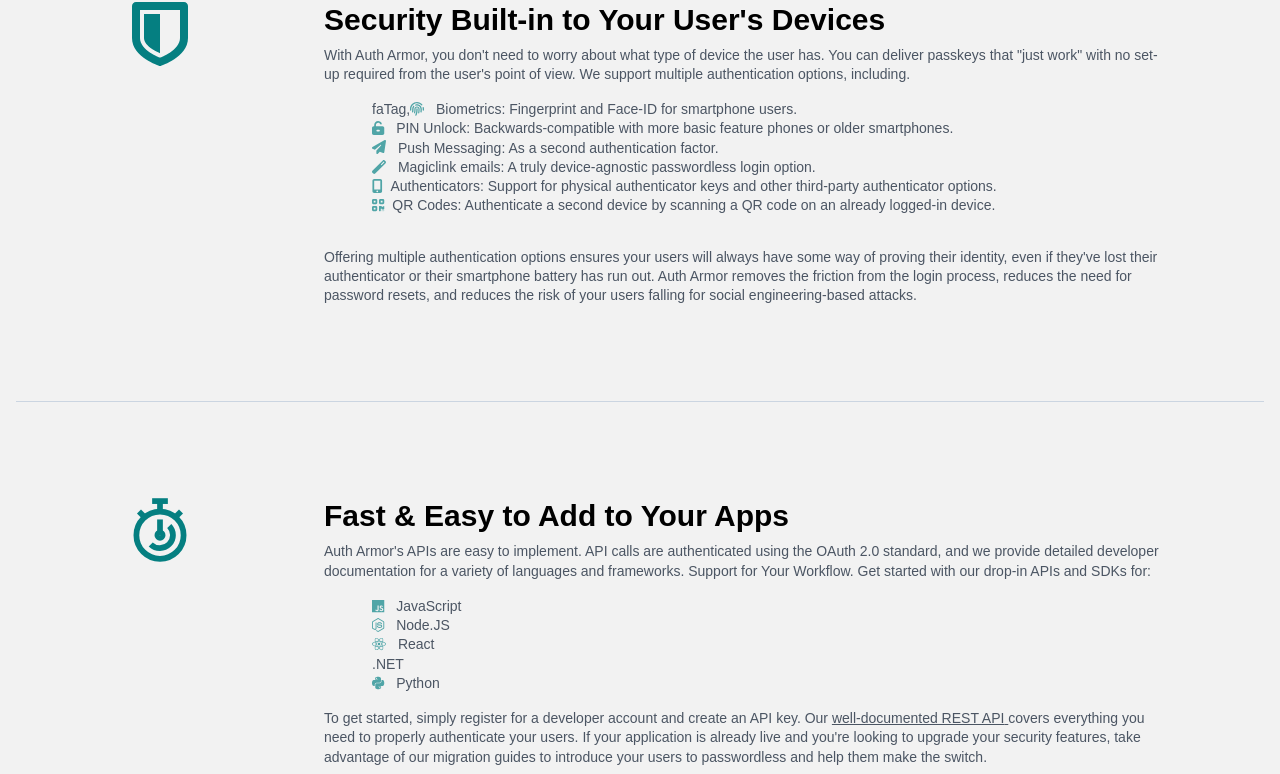
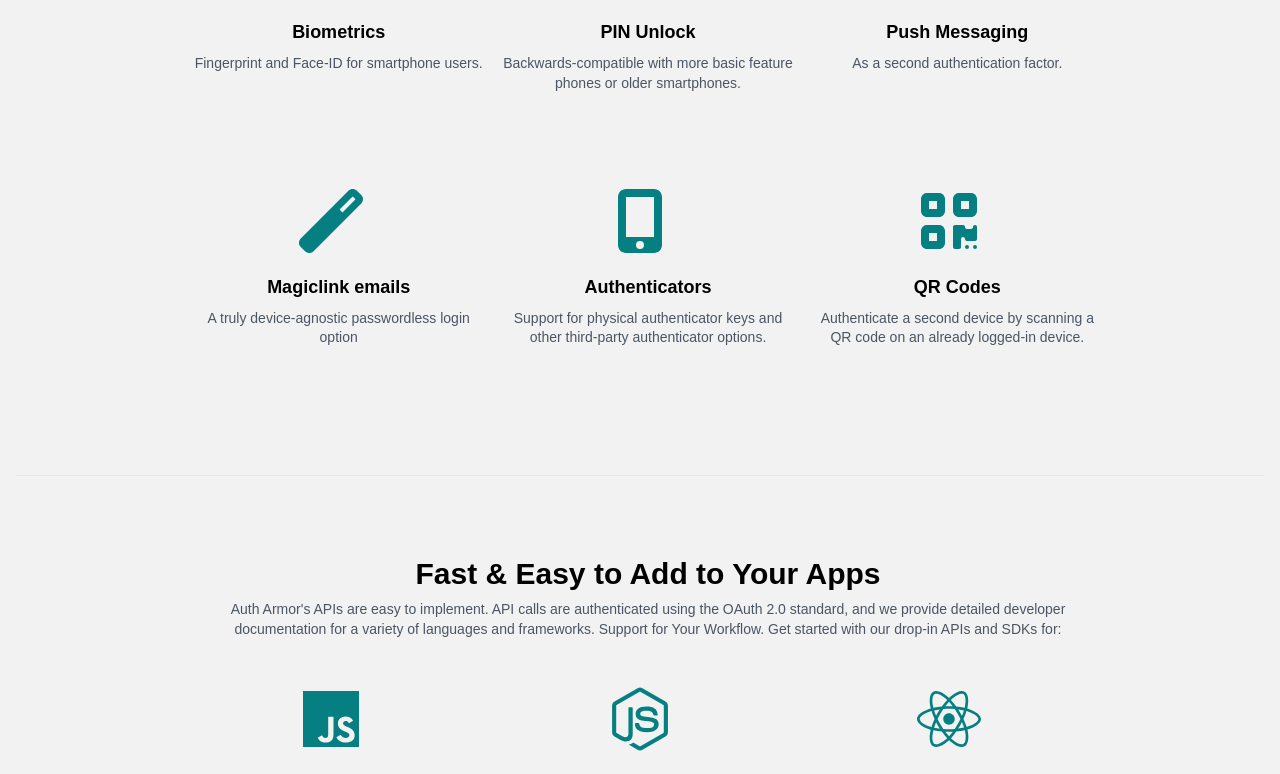
Before and after one commit to kipruto/autharmor, a Next.js app: page / in a window 1280 px wide. Shown: the part 5926-6700 px from the top of the page. Built offline with nearby package versions, Linux system fonts and the light colour scheme; no server answers; a web font is replaced by a local one.

Commit message:
iconsfixed2

```diff
--- a/package.json
+++ b/package.json
@@ -23,7 +23,7 @@
   },
   "devDependencies": {
     "@types/node": "^20",
-    "@types/react": "^18",
+    "@types/react": "^18.2.63",
     "@types/react-dom": "^18",
     "autoprefixer": "^10.0.1",
     "eslint": "^8",
--- a/src/components/why-choose-us/constants.tsx
+++ b/src/components/why-choose-us/constants.tsx
@@ -69,122 +69,119 @@
       "We're passionate about security and want to make our tools accessible to as many people as possible. That's why we offer tiered pricing with special offers for startups and non-profits. Whether your app has hundreds of monthly active users, or millions, we have a package that will suit your needs.",
   },
 
-  {
-    title: "Security Built-in to Your User's Devices",
-    icon: <ShieldIcon />,
-    description: (
-      <>
-        With Auth Armor, you don't need to worry about what type of device the
-        user has. You can deliver passkeys that "just work" with no set-up
-        required from the user's point of view. We support multiple
-        authentication options, including.
-        <ul className="mt-4 pl-12 list-none">
-          <li>
-            {" "}
-            faTag,
-            <FontAwesomeIcon
-              icon={faFingerprint}
-              className="text-primary-200 mr-2"
-            />{" "}
-            Biometrics: Fingerprint and Face-ID for smartphone users.
-          </li>
-          <li>
-            <FontAwesomeIcon
-              icon={faUnlockAlt}
-              className="text-primary-200 mr-2"
-            />{" "}
-            PIN Unlock: Backwards-compatible with more basic feature phones or
-            older smartphones.
-          </li>
-          <li>
-            <FontAwesomeIcon
-              icon={faPaperPlane}
-              className="text-primary-200 mr-2"
-            />{" "}
-            Push Messaging: As a second authentication factor.
-          </li>
-          <li>
-            <FontAwesomeIcon icon={faMagic} className="text-primary-200 mr-2" />{" "}
-            Magiclink emails: A truly device-agnostic passwordless login option.
-          </li>
-          <li>
-            <FontAwesomeIcon
-              icon={faMobileAlt}
-              className="text-primary-200 mr-2"
-            />
-            Authenticators: Support for physical authenticator keys and other
-            third-party authenticator options.
-          </li>
-          <li>
-            {" "}
-            <FontAwesomeIcon
-              icon={faQrcode}
-              className="text-primary-200 mr-2"
-            />
-            QR Codes: Authenticate a second device by scanning a QR code on an
-            already logged-in device.
-          </li>
-        </ul>
-        <p className="mt-8">
-          Offering multiple authentication options ensures your users will
-          always have some way of proving their identity, even if they've lost
-          their authenticator or their smartphone battery has run out. Auth
-          Armor removes the friction from the login process, reduces the need
-          for password resets, and reduces the risk of your users falling for
-          social engineering-based attacks.
-        </p>
-      </>
-    ),
-  },
 
-  {
-    title: "Fast & Easy to Add to Your Apps",
-    icon: <TimerIcon />,
-    description: (
-      <>
-        Auth Armor's APIs are easy to implement. API calls are authenticated
-        using the OAuth 2.0 standard, and we provide detailed developer
-        documentation for a variety of languages and frameworks. Support for
-        Your Workflow. Get started with our drop-in APIs and SDKs for:
-        <ul className="pl-12 mt-4 list-none">
-          <li>
-            <FontAwesomeIcon icon={faJs} className="text-primary-200 mr-2" />{" "}
-            JavaScript
-          </li>
-          <li>
-            <FontAwesomeIcon
-              icon={faNodeJs}
-              className="text-primary-200 mr-2"
-            />{" "}
-            Node.JS
-          </li>
-          <li>
-            <FontAwesomeIcon icon={faReact} className="text-primary-200 mr-2" />{" "}
-            React
-          </li>
-          <li>.NET</li>
-          <li>
-            <FontAwesomeIcon
-              icon={faPython}
-              className="text-primary-200 mr-2"
-            />{" "}
-            Python
-          </li>
-        </ul>
-        <p className="mt-4">
-          To get started, simply register for a developer account and create an
-          API key. Our{" "}
-          <a className="underline" href="https://api.autharmor.com">
-            well-documented REST API{" "}
-          </a>
-          covers everything you need to properly authenticate your users. If
-          your application is already live and you're looking to upgrade your
-          security features, take advantage of our migration guides to introduce
-          your users to passwordless and help them make the switch.
-        </p>
-      </>
-    ),
-  },
+
+  // {
+  //   title: "Fast & Easy to Add to Your Apps",
+  //   icon: <TimerIcon />,
+  //   description: (
+  //     <>
+  //       Auth Armor's APIs are easy to implement. API calls are authenticated
+  //       using the OAuth 2.0 standard, and we provide detailed developer
+  //       documentation for a variety of languages and frameworks. Support for
+  //       Your Workflow. Get started with our drop-in APIs and SDKs for:
+  //       <ul className="pl-12 mt-4 list-none">
+  //         <li>
+  //           <FontAwesomeIcon icon={faJs} className="text-primary-200 mr-2" />{" "}
+  //           JavaScript
+  //         </li>
+  //         <li>
+  //           <FontAwesomeIcon
+  //             icon={faNodeJs}
+  //             className="text-primary-200 mr-2"
+  //           />{" "}
+  //           Node.JS
+  //         </li>
+  //         <li>
+  //           <FontAwesomeIcon icon={faReact} className="text-primary-200 mr-2" />{" "}
+  //           React
+  //         </li>
+  //         <li>.NET</li>
+  //         <li>
+  //           <FontAwesomeIcon
+  //             icon={faPython}
+  //             className="text-primary-200 mr-2"
+  //           />{" "}
+  //           Python
+  //         </li>
+  //       </ul>
+  //       <p className="mt-4">
+  //         To get started, simply register for a developer account and create an
+  //         API key. Our{" "}
+  //         <a className="underline" href="https://api.autharmor.com">
+  //           well-documented REST API{" "}
+  //         </a>
+  //         covers everything you need to properly authenticate your users. If
+  //         your application is already live and you're looking to upgrade your
+  //         security features, take advantage of our migration guides to introduce
+  //         your users to passwordless and help them make the switch.
+  //       </p>
+  //     </>
+  //   ),
+  // },
 ];
 
+export const WHY_CHOOSE_MID_ITEM = {
+  title: "Security Built-in to Your User's Devices",
+  icon: <BiometricsIcon />,
+  description: <p>With Auth Armor, you don't need to worry about what type of device the user has. You can deliver passkeys that "just work" with no set-up required from the user's point of view. We support multiple authentication options, including:</p>,
+  items: [
+    {
+      title: " Biometrics",
+      description: "Fingerprint and Face-ID for smartphone users.",
+      icon: <FontAwesomeIcon icon={faFingerprint} />,
+    },
+    {
+      title: "PIN Unlock",
+      description: "Backwards-compatible with more basic feature phones or older smartphones.",
+      icon: <FontAwesomeIcon icon={faUnlockAlt} />,
+    },
+    {
+      title: "Push Messaging",
+      description: "As a second authentication factor.",
+      icon: <FontAwesomeIcon icon={faPaperPlane} />,
+    },
+    {
+      title: "Magiclink emails",
+      description: "A truly device-agnostic passwordless login option",
+      icon: <FontAwesomeIcon icon={faMagic} className="text-primary-200 mr-2" />,
+    },
+    {
+      title: "Authenticators",
+      description: "Support for physical authenticator keys and other third-party authenticator options.",
+      icon: <FontAwesomeIcon icon={faMobileAlt} />,
+    },
+    {
+      title: "QR Codes",
+      description: "Authenticate a second device by scanning a QR code on an already logged-in device.",
+      icon: <FontAwesomeIcon icon={faQrcode} />,
+    },
+  ],
+} as const;
+
+
+export const WHY_CHOOSE_BTM_ITEM = {
+  title: "Fast & Easy to Add to Your Apps",
+  icon: <BiometricsIcon />,
+  description: <p>Auth Armor's APIs are easy to implement. API calls are authenticated using the OAuth 2.0 standard, and we provide detailed developer documentation for a variety of languages and frameworks. Support for Your Workflow. Get started with our drop-in APIs and SDKs for:</p>,
+  items: [
+    {
+      icon: <FontAwesomeIcon icon={faJs} />,
+      title: "JavaScript",
+    },
+    {
+      icon: <FontAwesomeIcon icon={faNodeJs} />,
+      title: "NodeJs",
+    },
+    {
+      title: "React",
+      icon: <FontAwesomeIcon icon={faReact} />,
+    },
+    {
+      title: "Python",
+      icon: <FontAwesomeIcon icon={faPython} className="text-primary-200 mr-2" />,
+    },
+  ],
+} as const;
+
 export type WhyChooseUsItem = (typeof WHY_CHOOSE_US_ITEMS)[number];
--- a/src/components/why-choose-us/index.tsx
+++ b/src/components/why-choose-us/index.tsx
@@ -1,5 +1,5 @@
 import WhyChooseUsItem from "./item";
-import { WHY_CHOOSE_TOP_ITEM, WHY_CHOOSE_US_ITEMS } from "./constants";
+import { WHY_CHOOSE_TOP_ITEM, WHY_CHOOSE_MID_ITEM, WHY_CHOOSE_BTM_ITEM, WHY_CHOOSE_US_ITEMS } from "./constants";
 import SectionHead from "components/section-head";
 import { HeadIcon } from "./icon";
 import { ItemContent } from "./content";
@@ -28,7 +28,7 @@
         />
 
         {/*  Top section*/}
-        <div className=" px-4 pb-12 lg:px-24">
+        <div className=" border-t py-20 px-10 md:px-40">
           <div className="flex justify-center">
             <ItemContent center title={WHY_CHOOSE_TOP_ITEM.title}>
               {WHY_CHOOSE_TOP_ITEM.description}
@@ -50,6 +50,51 @@
           </div>
         </div>
 
+             {/*  Mid section*/}
+             <div className=" border-t py-20 px-10 md:px-40 ">
+          <div className="flex justify-center">
+            <ItemContent center title={WHY_CHOOSE_MID_ITEM.title}>
+              {WHY_CHOOSE_MID_ITEM.description}
+            </ItemContent>
+          </div>
+          <div className="grid grid-cols-1 md:grid-cols-2 lg:grid-cols-3 gap-y-10 md:gap-y-24 mt-12 mb-12">
+            {WHY_CHOOSE_MID_ITEM.items.map((item, index) => (
+              <div
+                key={index}
+                className="flex flex-col items-center text-center"
+              >
+                <HeadIcon center icon={item.icon} />
+<div className="mt-5"></div>
+                <ItemContent center small title={item.title} >
+                  {item.description}
+                </ItemContent>
+              </div>
+            ))}
+          </div>
+        </div>
+
+          {/*  Mid section*/}
+          <div className=" border-t py-20 px-10 md:px-40">
+          <div className="flex justify-center">
+            <ItemContent center title={WHY_CHOOSE_BTM_ITEM.title}>
+              {WHY_CHOOSE_BTM_ITEM.description}
+            </ItemContent>
+          </div>
+          <div className="grid grid-cols-1 md:grid-cols-2 lg:grid-cols-3 gap-y-10 md:gap-y-24 mt-12 mb-12">
+            {WHY_CHOOSE_BTM_ITEM.items.map((item, index) => (
+              <div
+                key={index}
+                className="flex flex-col items-center text-center"
+              >
+                <HeadIcon center icon={item.icon} />
+<div className="mt-5"></div>
+
+              </div>
+            ))}
+          </div>
+        </div>
+
+
         {/*  */}
 
         {WHY_CHOOSE_US_ITEMS.map((item, index) => (
--- a/src/components/why-choose-us/item.tsx
+++ b/src/components/why-choose-us/item.tsx
@@ -4,7 +4,7 @@
 
 export default function WhyChooseUsItem(props: WhyChooseUsItemProps) {
   return (
-    <div className="flex flex-col lg:flex-row items-center lg:items-start px-4 py-12 lg:p-24 border-slate-300 border-t">
+    <div className="flex flex-col lg:flex-row items-center lg:items-start px-4 py-12 lg:p-24 border-slate-300 border-t border-b">
       <HeadIcon icon={props.icon} />
 
       <ItemContent title={props.title}>{props.description}</ItemContent>
```
Also changed, not shown: 1 other file (tests, documents, lock files or other folders).
